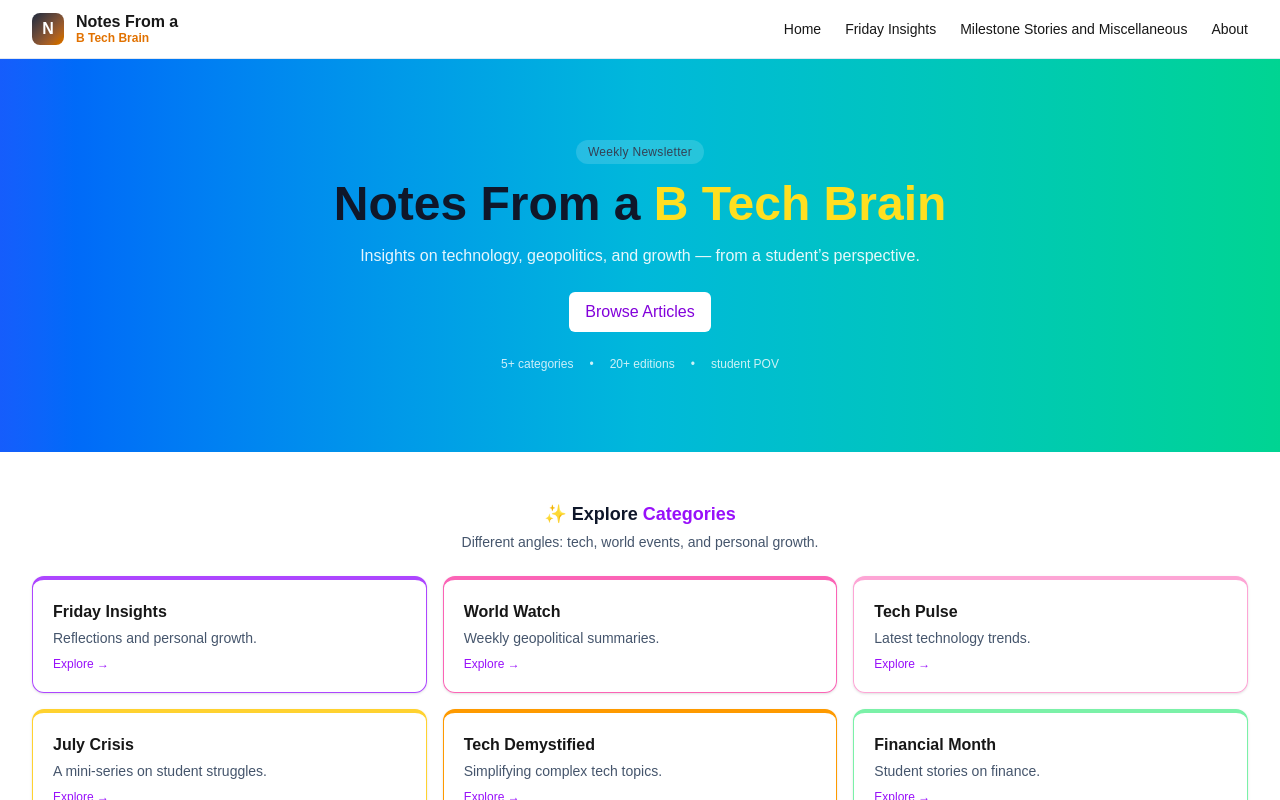
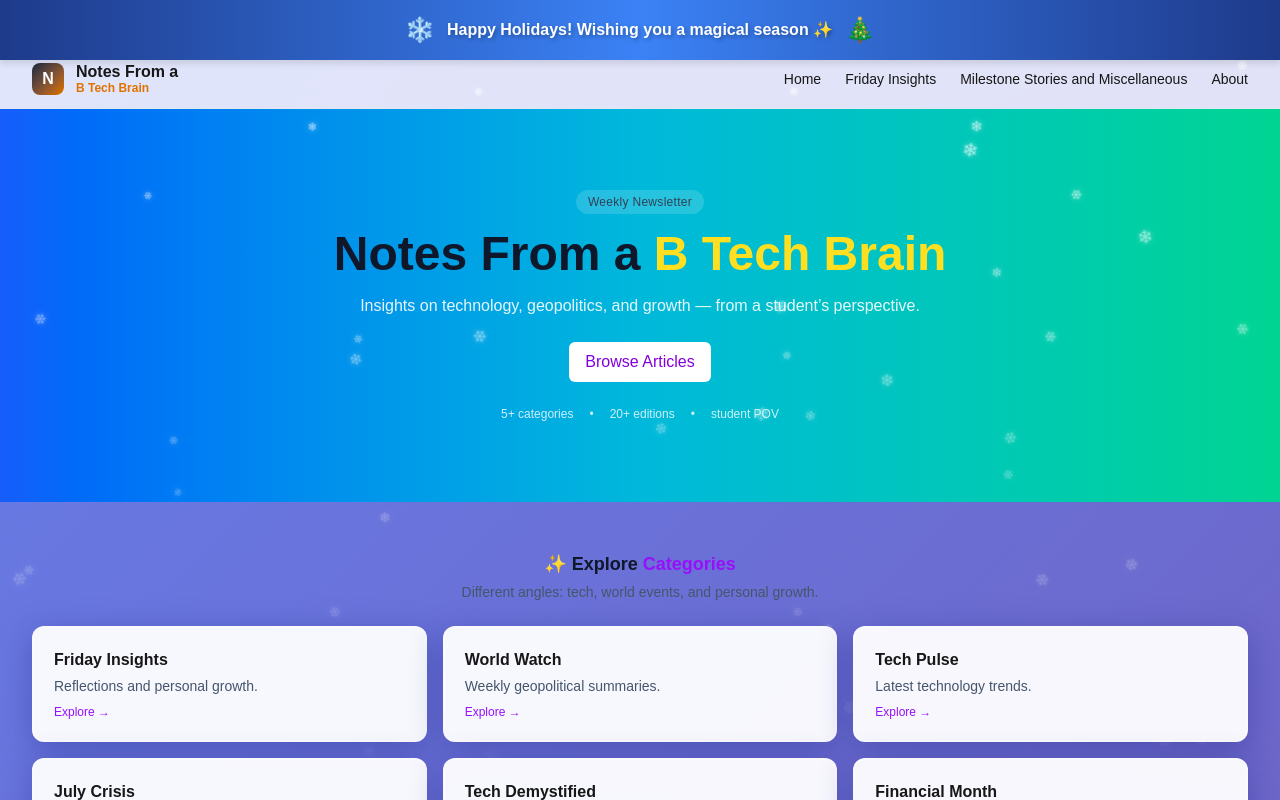
Before and after one commit to ZainabShujat/Btech-blog, a Next.js app: page / in a window 1280 px wide. Shown: the top 800 px of the page. Built offline with nearby package versions, Linux system fonts and the light colour scheme.

Commit message:
toggle true

```diff
--- a/app/components/theme-config.ts
+++ b/app/components/theme-config.ts
@@ -12,7 +12,7 @@
 
 export const THEME_CONFIG = {
   // Festival Themes
-  winter: false,         // ❄️ Christmas/New Year theme
+  winter: true,         // ❄️ Christmas/New Year theme
   eid: false,            // 🌙 Eid theme
 
   // Special Day Themes
```
